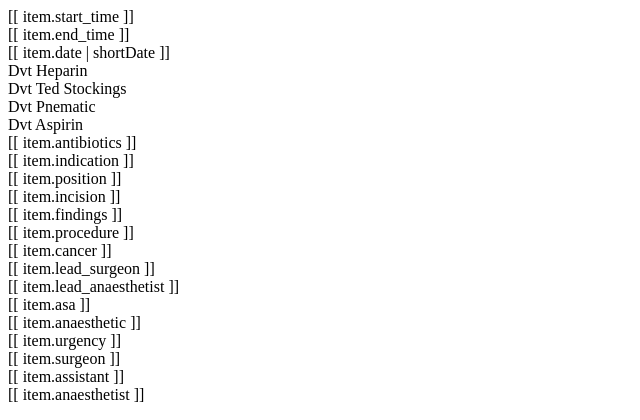
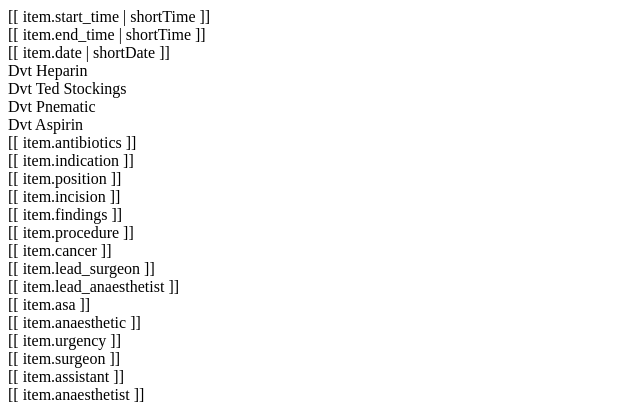
Before and after one commit to openhealthcare/opnote, a Django app: template opnote/templates/records/operation_note.html in a window 1280 px wide. Shown: the top 420 px of the page, without its empty margins (0-640 px from the left). Run offline with Django 3.2, Linux system fonts and the light colour scheme; the template is opened without the code that fills it, so the values that code supplies are empty.

Commit message:
adds in a time picker bumps dependencies to opal 9

```diff
--- a/opnote/__init__.py
+++ b/opnote/__init__.py
@@ -7,6 +7,7 @@
     javascripts   = [
         'js/opnote/routes.js',
         'js/opal/controllers/discharge.js',
+        'js/opnote/directives.js',
         # Uncomment this if you want to implement custom dynamic flows.
         # 'js/opnote/flow.js',
     ]
--- a/opnote/settings.py
+++ b/opnote/settings.py
@@ -201,6 +201,7 @@
 DATE_INPUT_FORMATS = ['%d/%m/%Y']
 DATETIME_FORMAT = 'd/m/Y H:i:s'
 DATETIME_INPUT_FORMATS = ['%d/%m/%Y %H:%M:%S']
+TIME_FORMAT = "H:i:s"
 
 CSRF_COOKIE_NAME = 'XSRF-TOKEN'
 APPEND_SLASH = False
--- a/opnote/templates/forms/operation_note_form.html
+++ b/opnote/templates/forms/operation_note_form.html
@@ -16,3 +16,6 @@
 {% input  field="OperationNote.asa"  %}
 {% input  field="OperationNote.anaesthetic"  %}
 {% input  field="OperationNote.urgency"  %}
+
+{% timepicker field="OperationNote.start_time" %}
+{% timepicker field="OperationNote.end_time" %}
--- a/opnote/templates/records/operation_note.html
+++ b/opnote/templates/records/operation_note.html
@@ -1,9 +1,9 @@
 <span ng-show="item.start_time">
-    [[ item.start_time ]]
+    [[ item.start_time | shortTime ]]
    <br />
 </span>
 <span ng-show="item.end_time">
-    [[ item.end_time ]]
+    [[ item.end_time | shortTime ]]
    <br />
 </span>
 <span ng-show="item.date">
--- a/requirements.txt
+++ b/requirements.txt
@@ -1,5 +1,4 @@
 # cryptography is required for heroku deployment
-cryptography==1.3.2
 Django==1.8.13
 coverage==3.6
 dj-database-url==0.2.1
@@ -18,4 +17,4 @@
 python-dateutil==2.4.2
 django-celery==3.1.17
 celery==3.1.19
-opal==0.8.0
+-e git+https://github.com/openhealthcare/opal.git@v0.9.0#egg=opal
--- /dev/null
+++ b/runtime.txt
@@ -0,0 +1,2 @@
+python-2.7.13
+# used by heroku
```
Also changed, not shown: opnote/static/js/opnote/directives.js (added, +24 -0 lines), opnote/models.py (line endings or trailing spaces).
